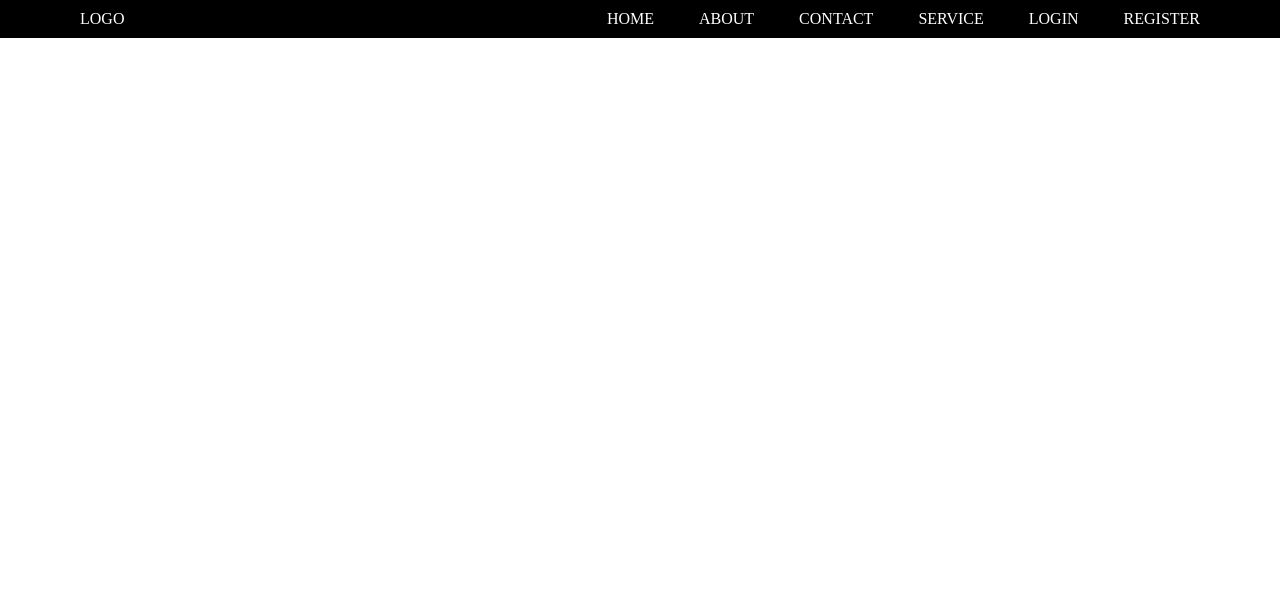
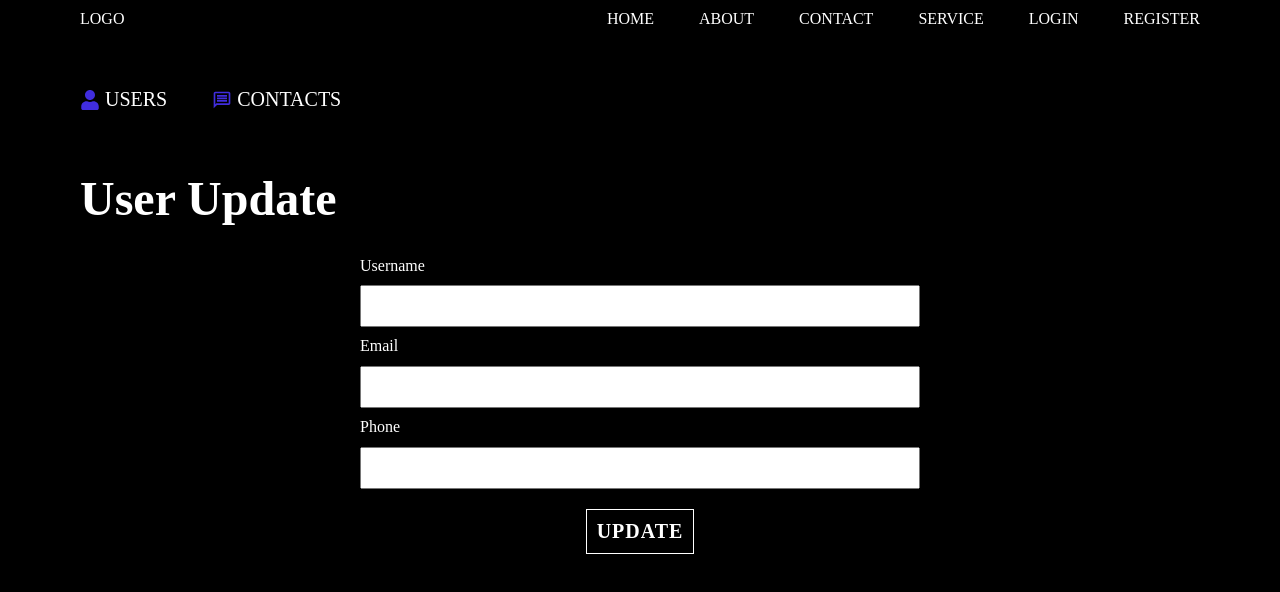
Before and after one commit to sachingour007/mern_project, a React (Vite) app in the folder client/: page /admin/users/1/edit in a window 1280 px wide. Shown: the top 592 px of the page. Built offline with nearby package versions, Linux system fonts and the light colour scheme; no server answers.

Commit message:
Admin dashboard

```diff
--- a/client/src/App.jsx
+++ b/client/src/App.jsx
@@ -11,7 +11,12 @@ import {
   Logout,
 } from "./pages/pagesIndex.js";
 import Navbar from "./component/Navbar.jsx";
-import { Admin, AdminUsers, AdminContacts } from "./component/layouts/index.js";
+import {
+  Admin,
+  AdminUsers,
+  AdminContacts,
+  AdminUpdate,
+} from "./component/layouts/index.js";
 
 function App() {
   return (
@@ -29,6 +34,7 @@ function App() {
           <Route path="/admin" element={<Admin />}>
             <Route path="users" element={<AdminUsers />} />
             <Route path="contacts" element={<AdminContacts />} />
+            <Route path="users/:id/edit" element={<AdminUpdate />} />
           </Route>
         </Routes>
       </BrowserRouter>
--- a/client/src/component/layouts/AdminContacts.jsx
+++ b/client/src/component/layouts/AdminContacts.jsx
@@ -1,9 +1,26 @@
-import React from 'react'
+import React, { useEffect, useState } from "react";
+import { useAuth } from "../../store/auth";
 
 const AdminContacts = () => {
-  return (
-    <div>AdminContacts</div>
-  )
-}
+  const { authorizationToken } = useAuth();
+  const [allContact, setAllContact] = useState([]);
+  useEffect(() => {
+    getAllContact();
+  }, []);
 
-export default AdminContacts
+  const getAllContact = async () => {
+    const response = await fetch(`http://localhost:8080/api/admin/contacts`, {
+      method: "GET",
+      headers: {
+        Authorization: authorizationToken,
+      },
+    });
+    const data = await response.json();
+    console.log(data);
+    setAllContact(data);
+  };
+
+  return <div>AdminContacts</div>;
+};
+
+export default AdminContacts;
--- /dev/null
+++ b/client/src/component/layouts/AdminUpdate.jsx
@@ -0,0 +1,99 @@
+import React, { useEffect, useState } from "react";
+import { useParams } from "react-router-dom";
+import { useAuth } from "../../store/auth";
+import { toast } from "react-toastify";
+
+const AdminUpdate = () => {
+  const { id } = useParams();
+  const { authorizationToken } = useAuth();
+  const [userData, setUserData] = useState({
+    username: "",
+    email: "",
+    phone: "",
+  });
+
+  const updateUserHandler = (e) => {
+    setUserData({ ...userData, [e.target.name]: e.target.value });
+  };
+  const updateUser = async (e) => {
+    e.preventDefault();
+    try {
+      const response = await fetch(
+        `http://localhost:8080/api/admin/user/update/${id}`,
+        {
+          method: "PATCH",
+          headers: {
+            "Content-Type": "application/json",
+            Authorization: authorizationToken,
+          },
+          body: JSON.stringify(userData),
+        }
+      );
+      if (response.ok) {
+        toast.success("User Update Succesfully");
+        getUserForEdit();
+      } else {
+        toast.error("Not Updated");
+      }
+    } catch (error) {}
+  };
+
+  useEffect(() => {
+    getUserForEdit();
+  }, []);
+
+  const getUserForEdit = async () => {
+    const response = await fetch(`http://localhost:8080/api/admin/user/${id}`, {
+      method: "GET",
+      headers: {
+        Authorization: authorizationToken,
+      },
+    });
+    const data = await response.json();
+    setUserData(data);
+  };
+
+  return (
+    <section className="contectSection">
+      <div className="wrapper">
+        <h2>User Update</h2>
+        <div className="formDetails">
+          <form action="">
+            <label htmlFor="username">Username</label>
+            <input
+              type="text"
+              id="username"
+              name="username"
+              value={userData.username}
+              onChange={updateUserHandler}
+            />
+            <label htmlFor="email">Email</label>
+            <input
+              type="text"
+              id="email"
+              name="email"
+              value={userData.email}
+              onChange={updateUserHandler}
+            />
+            <label htmlFor="phone">Phone</label>
+            <input
+              type="text"
+              id="phone"
+              name="phone"
+              value={userData.phone}
+              onChange={updateUserHandler}
+            />
+            <input
+              type="submit"
+              value="UPDATE"
+              id="submitBtn"
+              onClick={updateUser}
+            />
+          </form>
+        </div>
+      </div>
+    </section>
+  );
+};
+
+export default AdminUpdate;
--- a/client/src/component/layouts/AdminUsers.jsx
+++ b/client/src/component/layouts/AdminUsers.jsx
@@ -1,5 +1,6 @@
 import React, { useEffect, useState } from "react";
 import { useAuth } from "../../store/auth";
+import { Link } from "react-router-dom";
 
 const AdminUsers = () => {
   const [allUserData, setAllUserData] = useState([]);
@@ -72,7 +73,9 @@ const AdminUsers = () => {
                     <td>{user?.email}</td>
                     <td>{user?.phone}</td>
                     <td>
-                      <button>Edit</button>
+                      <button>
+                        <Link to={`/admin/users/${user._id}/edit`}>Edit</Link>
+                      </button>
                     </td>
                     <td>
                       <button
--- a/client/src/component/layouts/index.js
+++ b/client/src/component/layouts/index.js
@@ -1,3 +1,4 @@
 export { default as Admin } from "./Admin";
 export { default as AdminUsers } from "./AdminUsers";
 export { default as AdminContacts } from "./AdminContacts";
+export { default as AdminUpdate } from "./AdminUpdate";
```
Also changed, not shown: 2 other files (tests, documents, lock files or other folders).
